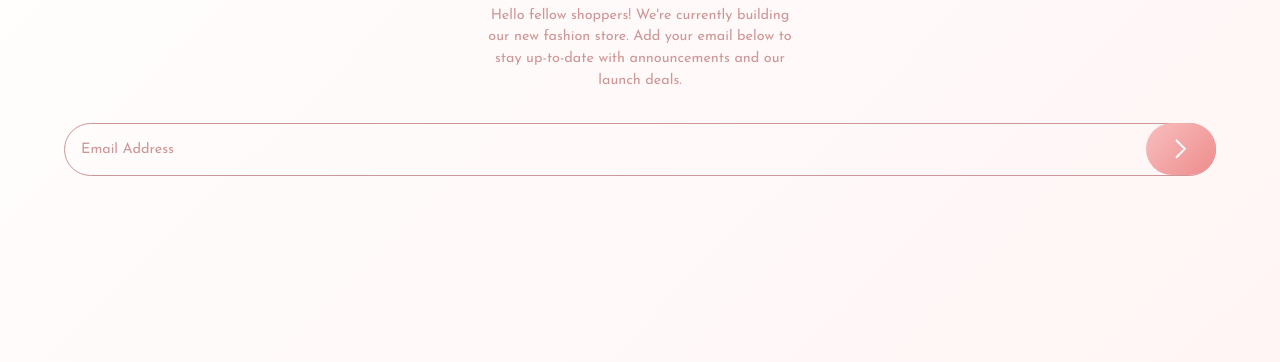
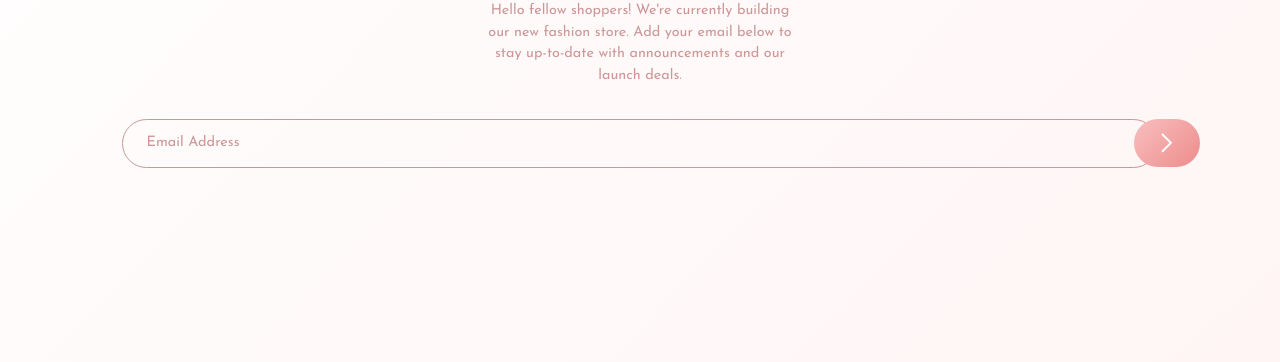
Before and after one commit to PiotrPlotast/base-apparel-coming-soon-page, a plain HTML site: page index.html in a window 1280 px wide. Shown: the part 454-816 px from the top of the page. Drawn offline with Linux system fonts and the light colour scheme.

Commit message:
fixed form styles

```diff
--- a/style.css
+++ b/style.css
@@ -124,7 +124,7 @@ body {
     text-transform: uppercase;
     letter-spacing: 0.8rem;
     color: hsl(0, 6%, 24%);
-    margin: 4rem 0 1rem 0;
+    margin: 4rem 0 0.7rem 0;
 }
 
 .hero__title--span {
@@ -142,7 +142,7 @@ body {
 
 .hero__form {
     display: flex;
-    justify-content: space-between;
+    justify-content: center;
     align-items: center;
     width: 90%;
     position: relative;
@@ -151,11 +151,11 @@ body {
 .email {
     border: 1px solid hsl(0, 36%, 70%);
     border-radius: 50px;
-    padding: 0.9rem 1rem;
+    padding: 0.8rem 1.5rem;
     background-color: transparent;
     color: hsl(0, 36%, 70%);
     font-size: 0.9rem;
-    width: 100%;
+    width: 90%;
 }
 
 .email::placeholder {
@@ -170,9 +170,9 @@ body {
     position: absolute;
     background: linear-gradient(135deg, hsl(0, 80%, 86%) 0%, hsl(0, 74%, 74%) 100%);
     border: none;
-    padding: 1rem 1.8rem;
+    padding: 0.9rem 1.7rem;
     border-radius: 50px;
-    right: 0;
+    right: 1rem;
 }
 
 .error {
```
